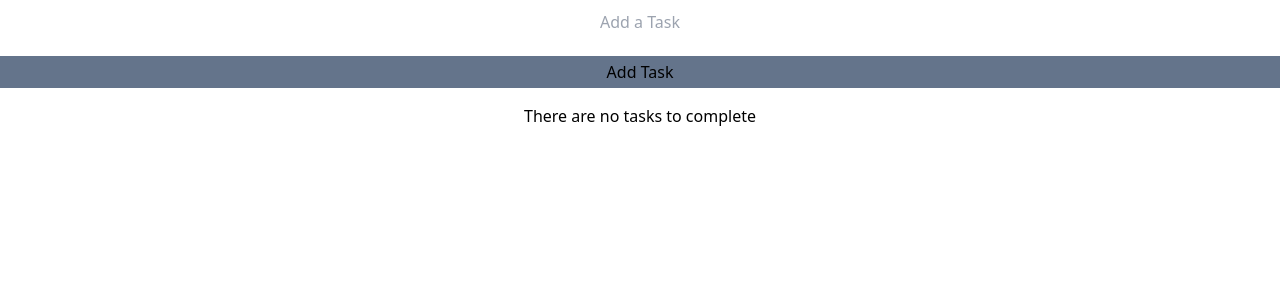
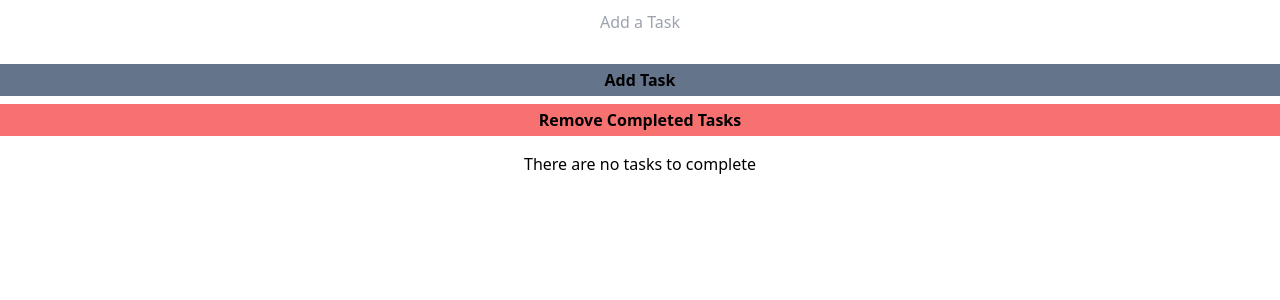
Before and after one commit to gtstarnes/ReactTodo, a React (Vite) app: page / in a window 1280 px wide. Shown: the top 300 px of the page. Built offline with nearby package versions, Linux system fonts and the light colour scheme.

Commit message:
added some styles; added function to remove all completed tasks

```diff
--- a/src/Components/TodoList.tsx
+++ b/src/Components/TodoList.tsx
@@ -54,11 +54,20 @@ const TodoList = () => {
         setTasks(updatedTasks)
     }
 
+    const removedFinishedTasks = () => {
+        const updatedTasks = tasks.filter(task => {
+            return task.status != true
+        })
+
+        setTasks(updatedTasks)
+    }
+
   return (
     <div>
         <div className="flex flex-col text-center">
-            <input type='text' placeholder="Add a Task" onChange={changeNewTask} value={newTask.task} className="text-center h-12 pb-1 " />
-            <button onClick={addTask} className="h-8 bg-slate-500 mt-2">Add Task</button>
+            <input type='text' placeholder="Add a Task" onChange={changeNewTask} value={newTask.task} className="text-center h-12 pb-1 w-[100%] " />
+            <button onClick={addTask} className="h-8 bg-slate-500 mt-4 font-semibold">Add Task</button>
+            <button className="h-8 bg-red-400 mt-2 font-semibold" onClick={removedFinishedTasks}>Remove Completed Tasks</button>
             <p className="text-red-500">{error}</p>
         </div>
         <div className="mt-4 flex flex-col gap-4 text-center">
```
